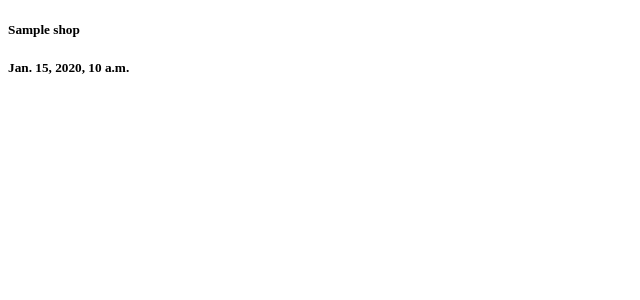
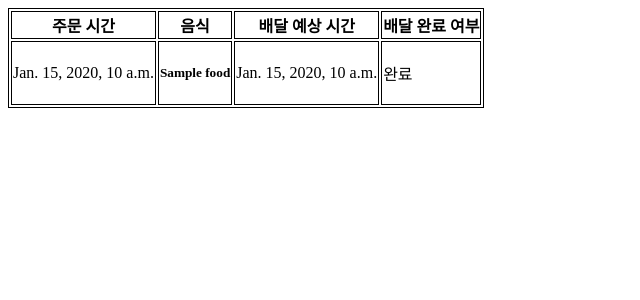
Before and after one commit to SungminSo/devops-study, a Django app: template part2/chapter2/order_project/order/templates/order/order_list.html in a window 1280 px wide. Shown: the top 300 px of the page, without its empty margins (0-640 px from the left). Run offline with Django 3.2, Linux system fonts and the light colour scheme; the template is opened without the code that fills it: most values are stand-ins (such as "Sample title", 1, 10 or a date in 2020).

Commit message:
220323 part2 chapter2 12

```diff
--- a/part2/chapter2/order_project/order/templates/order/order_list.html
+++ b/part2/chapter2/order_project/order/templates/order/order_list.html
@@ -5,9 +5,39 @@
     <title>Title</title>
 </head>
 <body>
-{% for order in order_list %}
-    <h5>{{ order.shop }}</h5>
-    <h5>{{ order.order_date }}</h5>
-{% endfor %}
+    <table style="border: 1px solid black;">
+        <tr style="border: 1px solid black;">
+            <th style="border: 1px solid black;">주문 시간</th>
+            <th style="border: 1px solid black;">음식</th>
+            <th style="border: 1px solid black;">배달 예상 시간</th>
+            <th style="border: 1px solid black;">배달 완료 여부</th>
+        </tr>
+        {% for order in order_list %}
+        <tr style="border: 1px solid black;">
+            <td style="border: 1px solid black;">
+                {{ order.order_date }}
+            </td>
+            <td style="border: 1px solid black;">
+                {% for food in order.orderfoodlist_set.all %}
+                    <h5> {{ food.food_name }}</h5>
+                {% endfor %}
+            </td>
+            <td style="border: 1px solid black;">
+                {% if order.estimated_time == -1 %}
+                    미정
+                {% else %}
+                    {{ order.estimated_time }}
+                {% endif %}
+            </td>
+            <td style="border: 1px solid black;">
+                {% if order.deliver_finish == 0 %}
+                    배송중
+                {% else %}
+                    완료
+                {% endif %}
+            </td>
+        </tr>
+        {% endfor %}
+    </table>
 </body>
 </html>
--- a/part2/chapter2/order_project/order/views.py
+++ b/part2/chapter2/order_project/order/views.py
@@ -47,13 +47,14 @@ def order(request):
     if request.method == 'GET':
         order_list = Order.objects.all()
         return render(request, 'order/order_list.html', {'order_list': order_list})
+
     elif request.method == 'POST':
         address = request.POST.get('address')
         shop = request.POST.get('shop')
         food_list = request.POST.getlist('menu')
         order_date = timezone.now()
 
-        shop_item = Shop.objects.get(pk=shop)
+        shop_item = Shop.objects.get(pk=int(shop))
         # Order에 Shop이 FK로 걸려있으므로 해당 shop 객체에서 '{FK 클래스(소문자)}_set' 사용
         shop_item.order_set.create(
             address=address,
@@ -66,4 +67,4 @@ def order(request):
         for food in food_list:
             order_item.orderfoodlist_set.create(food_name=food)
 
-        return HttpResponse(status=200)
+        return render(request, 'order/success.html')
```
Also changed, not shown: part2/chapter2/order_project/order/templates/order/success.html (added, +11 -0 lines), part2/chapter2/order_project/db.sqlite3.
